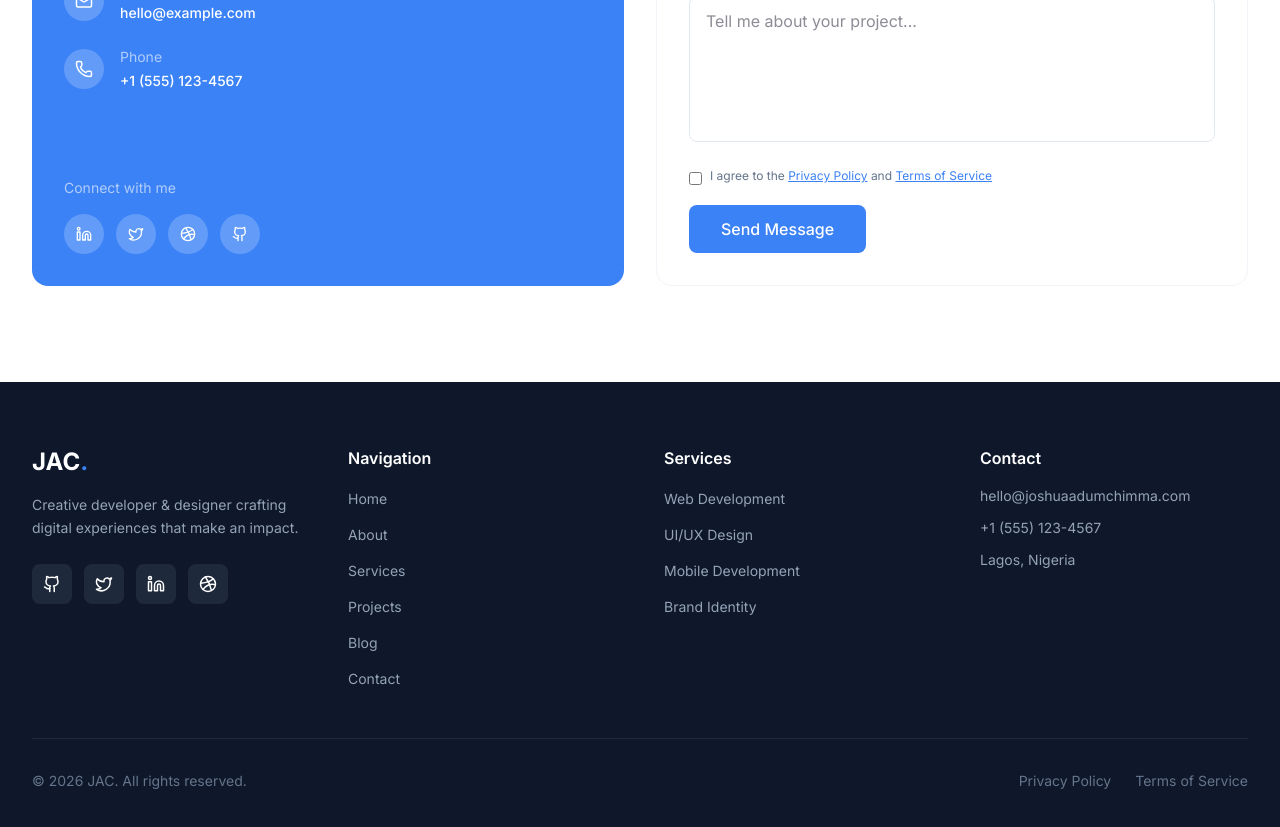
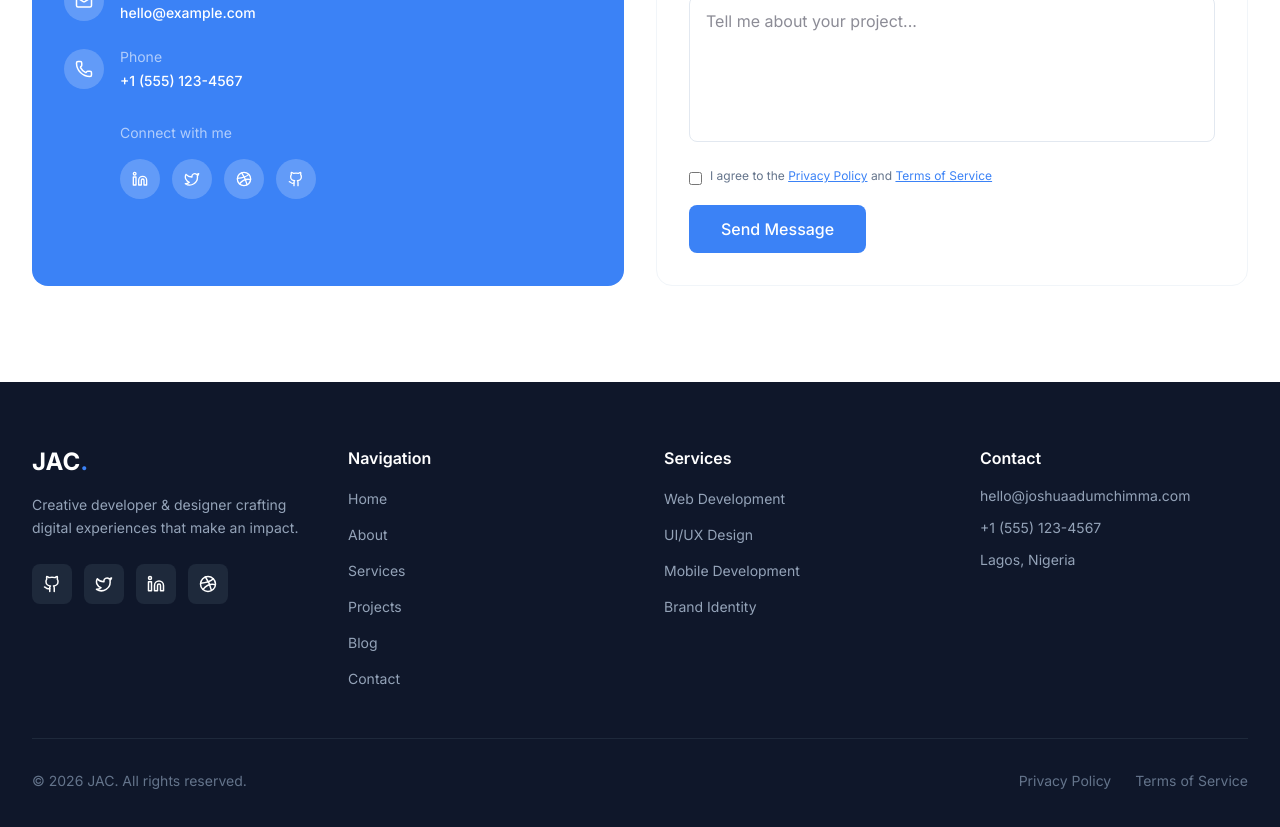
Before and after one commit to Joshua024/jac-portfolio, a Next.js app: page / in a window 1280 px wide. Shown: the part 6480-7307 px from the top of the page. Built offline with nearby package versions, Linux system fonts and the light colour scheme; no server answers; the database is empty.

Commit message:
Align Connect with me under Phone, left-aligned with text

```diff
--- a/src/components/Contact.tsx
+++ b/src/components/Contact.tsx
@@ -58,8 +58,7 @@ export default function Contact() {
                   </div>
                 </div>
               </div>
-            </div>
-            <div className="mt-auto pt-8">
+              <div className="mt-8 ml-14">
                 <p className="text-sm text-white/60 mb-4">Connect with me</p>
                 <div className="flex items-center gap-3">
                   <a href="#" className="w-10 h-10 bg-white/20 rounded-full flex items-center justify-center hover:bg-white/30 transition-colors">
@@ -74,6 +73,7 @@ export default function Contact() {
                   <a href="#" className="w-10 h-10 bg-white/20 rounded-full flex items-center justify-center hover:bg-white/30 transition-colors">
                     <Github size={16} className="text-white" />
                   </a>
+                </div>
               </div>
             </div>
           </div>
```
Lines whose indentation alone changed are shown as unchanged.
